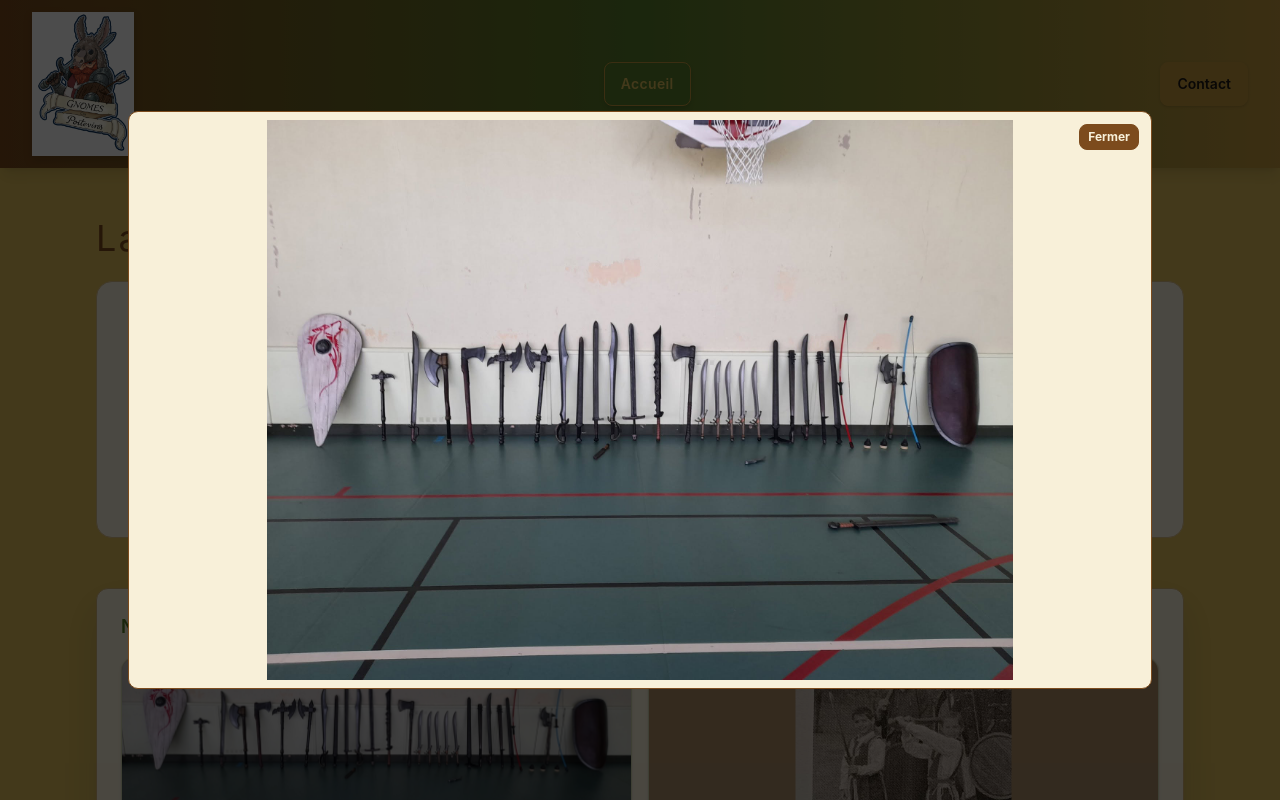
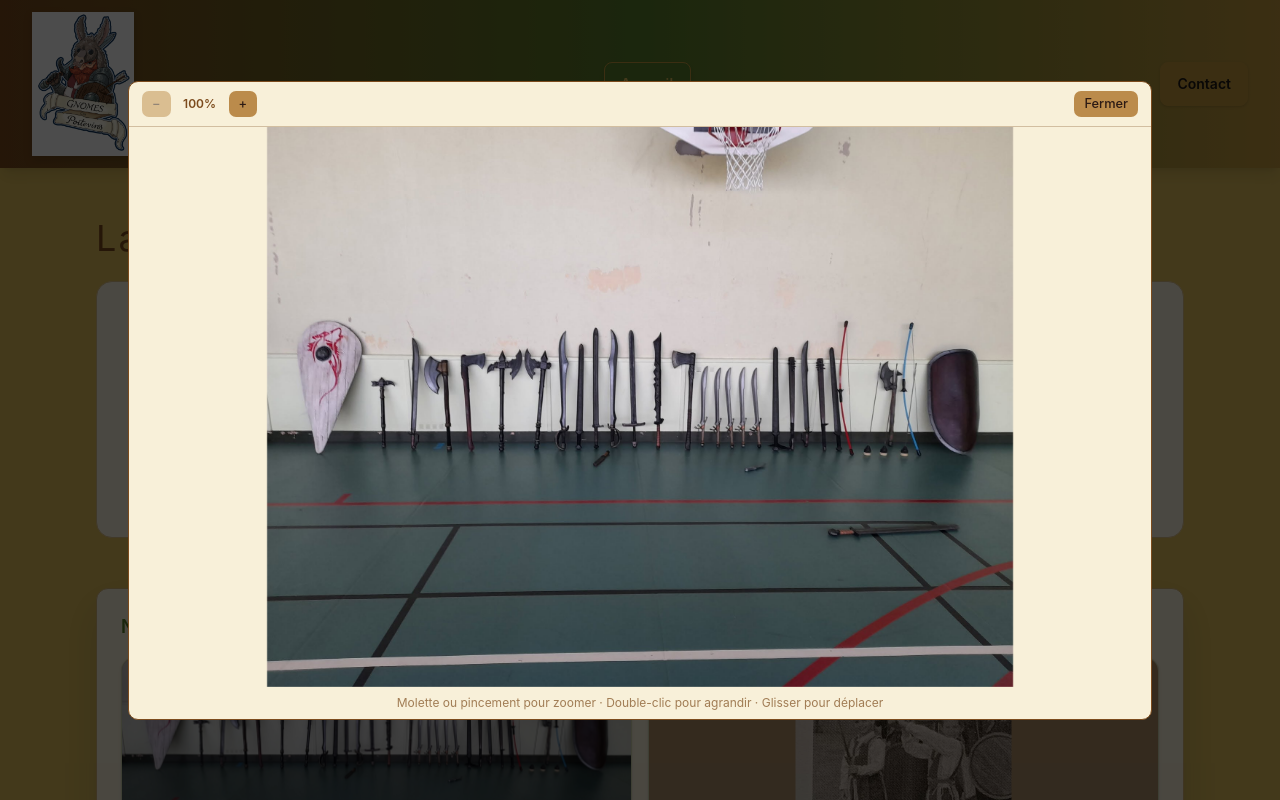
Before and after one commit to gnomespoitevins/site_vitrine, a Next.js app: page / in a window 1280 px wide. Both pictures are taken after a click on the button 376 px from the left and 738 px from the top of the page. Shown: the top 800 px of the page. Built offline with nearby package versions, Linux system fonts and the light colour scheme; no server answers.

Commit message:
fix zoom et référencement

```diff
--- /dev/null
+++ b/public/google45ffa2c602e8e3df.html
@@ -0,0 +1 @@
+google-site-verification: google45ffa2c602e8e3df.html
--- a/src/components/activity-cards.tsx
+++ b/src/components/activity-cards.tsx
@@ -1,7 +1,7 @@
 "use client";
 
 import { useState } from "react";
-import ImageLightbox from "@/components/image-lightbox";
+import ZoomableImageLightbox from "@/components/zoomable-image-lightbox";
 import SiteImage, { siteImageClasses } from "@/components/site-image";
 
 type ActivityItem = {
@@ -44,7 +44,8 @@ export default function ActivityCards({ items }: { items: ActivityItem[] }) {
         ))}
       </div>
       {selected ? (
-        <ImageLightbox
+        <ZoomableImageLightbox
+          key={selected.image}
           src={selected.image}
           alt={selected.title}
           rotateLeft={selected.rotateLeft}
--- a/src/components/carousel.tsx
+++ b/src/components/carousel.tsx
@@ -1,7 +1,7 @@
 "use client";
 
 import { useMemo, useState } from "react";
-import ImageLightbox from "@/components/image-lightbox";
+import ZoomableImageLightbox from "@/components/zoomable-image-lightbox";
 import SiteImage, { siteImageClasses } from "@/components/site-image";
 
 export interface CarouselItem {
@@ -76,7 +76,8 @@ export default function Carousel({
         </button>
       </div>
       {selectedItem ? (
-        <ImageLightbox
+        <ZoomableImageLightbox
+          key={selectedItem.src}
           src={selectedItem.src}
           alt={selectedItem.alt}
           rotateLeft={selectedItem.rotateLeft}
--- a/src/components/image-lightbox.tsx
+++ /dev/null
@@ -1,39 +0,0 @@
-"use client";
-
-import Image from "next/image";
-
-type ImageLightboxProps = {
-  src: string;
-  alt: string;
-  rotateLeft?: boolean;
-  onClose: () => void;
-};
-
-export default function ImageLightbox({ src, alt, rotateLeft = false, onClose }: ImageLightboxProps) {
-  return (
-    <div className="fixed inset-0 z-50 flex items-center justify-center bg-black/70 p-4" onClick={onClose}>
-      <div
-        className="relative w-full max-w-5xl overflow-hidden rounded-lg border border-[var(--brown)] bg-[var(--parchment)] p-2"
-        onClick={(event) => event.stopPropagation()}
-      >
-        <button
-          type="button"
-          onClick={onClose}
-          className="absolute right-3 top-3 z-10 rounded-md border border-[var(--brown)] bg-[var(--brown)] px-2 py-1 text-xs font-bold text-[var(--parchment)] hover:bg-[var(--forest)]"
-        >
-          Fermer
-        </button>
-        <div className="relative flex h-[70vh] w-full items-center justify-center">
-          <Image
-            src={src}
-            alt={alt}
-            width={1200}
-            height={1200}
-            sizes="100vw"
-            className={`max-h-full max-w-full object-contain ${rotateLeft ? "-rotate-90" : ""}`}
-          />
-        </div>
-      </div>
-    </div>
-  );
-}
--- /dev/null
+++ b/src/components/zoomable-image-lightbox.tsx
@@ -0,0 +1,215 @@
+"use client";
+
+import { useCallback, useEffect, useRef, useState } from "react";
+import Image from "next/image";
+import { Button } from "@/components/ui/button";
+
+const MIN_SCALE = 1;
+const MAX_SCALE = 4;
+const ZOOM_STEP = 0.25;
+
+type ZoomableImageLightboxProps = {
+  src: string;
+  alt: string;
+  rotateLeft?: boolean;
+  onClose: () => void;
+};
+
+function clampScale(value: number) {
+  return Math.min(MAX_SCALE, Math.max(MIN_SCALE, value));
+}
+
+function getTouchDistance(a: React.Touch, b: React.Touch) {
+  return Math.hypot(b.clientX - a.clientX, b.clientY - a.clientY);
+}
+
+export default function ZoomableImageLightbox({
+  src,
+  alt,
+  rotateLeft = false,
+  onClose,
+}: ZoomableImageLightboxProps) {
+  const [scale, setScale] = useState(1);
+  const [position, setPosition] = useState({ x: 0, y: 0 });
+  const containerRef = useRef<HTMLDivElement>(null);
+  const dragRef = useRef<{
+    active: boolean;
+    startX: number;
+    startY: number;
+    originX: number;
+    originY: number;
+  } | null>(null);
+  const pinchRef = useRef<{ distance: number; scale: number } | null>(null);
+
+  const applyZoomDelta = useCallback((delta: number) => {
+    setScale((prev) => {
+      const next = clampScale(prev + delta);
+      if (next === 1) setPosition({ x: 0, y: 0 });
+      return next;
+    });
+  }, []);
+
+  useEffect(() => {
+    document.body.style.overflow = "hidden";
+    return () => {
+      document.body.style.overflow = "";
+    };
+  }, []);
+
+  useEffect(() => {
+    const onKeyDown = (event: KeyboardEvent) => {
+      if (event.key === "Escape") onClose();
+    };
+    window.addEventListener("keydown", onKeyDown);
+    return () => window.removeEventListener("keydown", onKeyDown);
+  }, [onClose]);
+
+  useEffect(() => {
+    const element = containerRef.current;
+    if (!element) return;
+
+    const onWheel = (event: WheelEvent) => {
+      event.preventDefault();
+      const delta = event.deltaY > 0 ? -ZOOM_STEP : ZOOM_STEP;
+      applyZoomDelta(delta);
+    };
+
+    element.addEventListener("wheel", onWheel, { passive: false });
+    return () => element.removeEventListener("wheel", onWheel);
+  }, [applyZoomDelta]);
+
+  const handlePointerDown = (event: React.PointerEvent<HTMLDivElement>) => {
+    if (scale <= 1) return;
+    dragRef.current = {
+      active: true,
+      startX: event.clientX,
+      startY: event.clientY,
+      originX: position.x,
+      originY: position.y,
+    };
+    event.currentTarget.setPointerCapture(event.pointerId);
+  };
+
+  const handlePointerMove = (event: React.PointerEvent<HTMLDivElement>) => {
+    if (!dragRef.current?.active) return;
+    setPosition({
+      x: dragRef.current.originX + event.clientX - dragRef.current.startX,
+      y: dragRef.current.originY + event.clientY - dragRef.current.startY,
+    });
+  };
+
+  const stopDragging = (event: React.PointerEvent<HTMLDivElement>) => {
+    if (!dragRef.current?.active) return;
+    dragRef.current.active = false;
+    event.currentTarget.releasePointerCapture(event.pointerId);
+  };
+
+  const handleTouchStart = (event: React.TouchEvent<HTMLDivElement>) => {
+    if (event.touches.length !== 2) return;
+    dragRef.current = null;
+    pinchRef.current = {
+      distance: getTouchDistance(event.touches[0]!, event.touches[1]!),
+      scale,
+    };
+  };
+
+  const handleTouchMove = (event: React.TouchEvent<HTMLDivElement>) => {
+    if (event.touches.length !== 2 || !pinchRef.current) return;
+    event.preventDefault();
+    const distance = getTouchDistance(event.touches[0]!, event.touches[1]!);
+    const ratio = distance / pinchRef.current.distance;
+    const next = clampScale(pinchRef.current.scale * ratio);
+    setScale(next);
+    if (next === 1) setPosition({ x: 0, y: 0 });
+  };
+
+  const handleTouchEnd = (event: React.TouchEvent<HTMLDivElement>) => {
+    if (event.touches.length < 2) pinchRef.current = null;
+    if (event.touches.length === 0) dragRef.current = null;
+  };
+
+  const handleDoubleClick = () => {
+    if (scale > 1) {
+      setScale(1);
+      setPosition({ x: 0, y: 0 });
+    } else {
+      setScale(2);
+    }
+  };
+
+  return (
+    <div
+      className="fixed inset-0 z-50 flex items-center justify-center bg-black/70 p-4"
+      onClick={onClose}
+    >
+      <div
+        className="relative flex w-full max-w-5xl flex-col overflow-hidden rounded-lg border border-[var(--brown)] bg-[var(--parchment)]"
+        onClick={(event) => event.stopPropagation()}
+      >
+        <div className="flex items-center justify-between gap-2 border-b border-[var(--brown)]/30 px-3 py-2">
+          <div className="flex items-center gap-1">
+            <Button
+              variant="secondary"
+              size="sm"
+              onClick={() => applyZoomDelta(-ZOOM_STEP)}
+              disabled={scale <= MIN_SCALE}
+              aria-label="Dézoomer"
+            >
+              −
+            </Button>
+            <span className="min-w-12 text-center text-xs font-semibold text-[var(--brown)]">
+              {Math.round(scale * 100)}%
+            </span>
+            <Button
+              variant="secondary"
+              size="sm"
+              onClick={() => applyZoomDelta(ZOOM_STEP)}
+              disabled={scale >= MAX_SCALE}
+              aria-label="Zoomer"
+            >
+              +
+            </Button>
+          </div>
+          <Button variant="secondary" size="sm" onClick={onClose}>
+            Fermer
+          </Button>
+        </div>
+
+        <div
+          ref={containerRef}
+          className={`relative h-[70vh] w-full touch-none overflow-hidden ${
+            scale > 1 ? "cursor-grab active:cursor-grabbing" : "cursor-zoom-in"
+          }`}
+          onDoubleClick={handleDoubleClick}
+          onPointerDown={handlePointerDown}
+          onPointerMove={handlePointerMove}
+          onPointerUp={stopDragging}
+          onPointerCancel={stopDragging}
+          onTouchStart={handleTouchStart}
+          onTouchMove={handleTouchMove}
+          onTouchEnd={handleTouchEnd}
+        >
+          <div
+            className="relative h-full w-full will-change-transform"
+            style={{
+              transform: `translate3d(${position.x}px, ${position.y}px, 0) scale(${scale})`,
+            }}
+          >
+            <Image
+              src={src}
+              alt={alt}
+              fill
+              sizes="100vw"
+              className={`pointer-events-none object-contain select-none ${rotateLeft ? "-rotate-90" : ""}`}
+              draggable={false}
+            />
+          </div>
+        </div>
+
+        <p className="px-3 py-2 text-center text-xs text-[var(--brown)]/70">
+          Molette ou pincement pour zoomer · Double-clic pour agrandir · Glisser pour déplacer
+        </p>
+      </div>
+    </div>
+  );
+}
```
